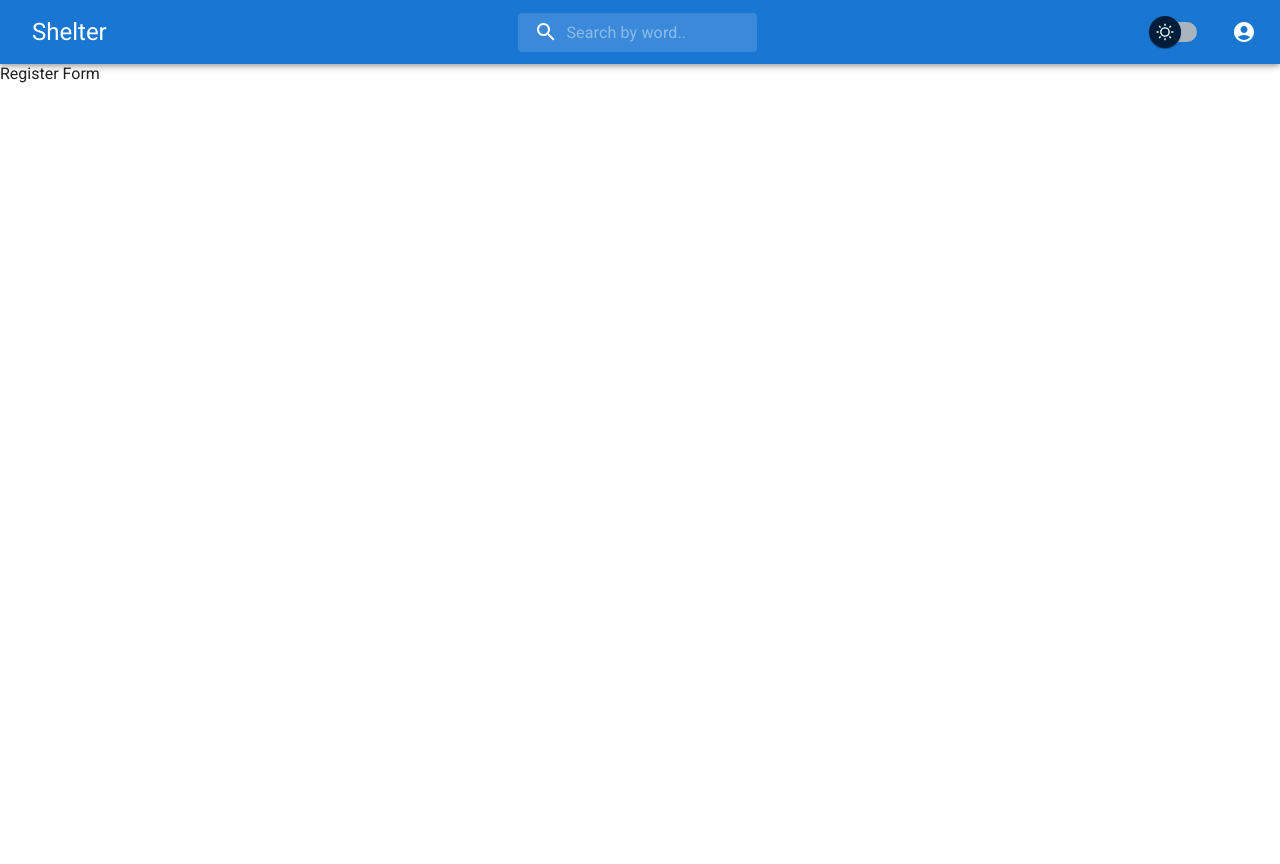
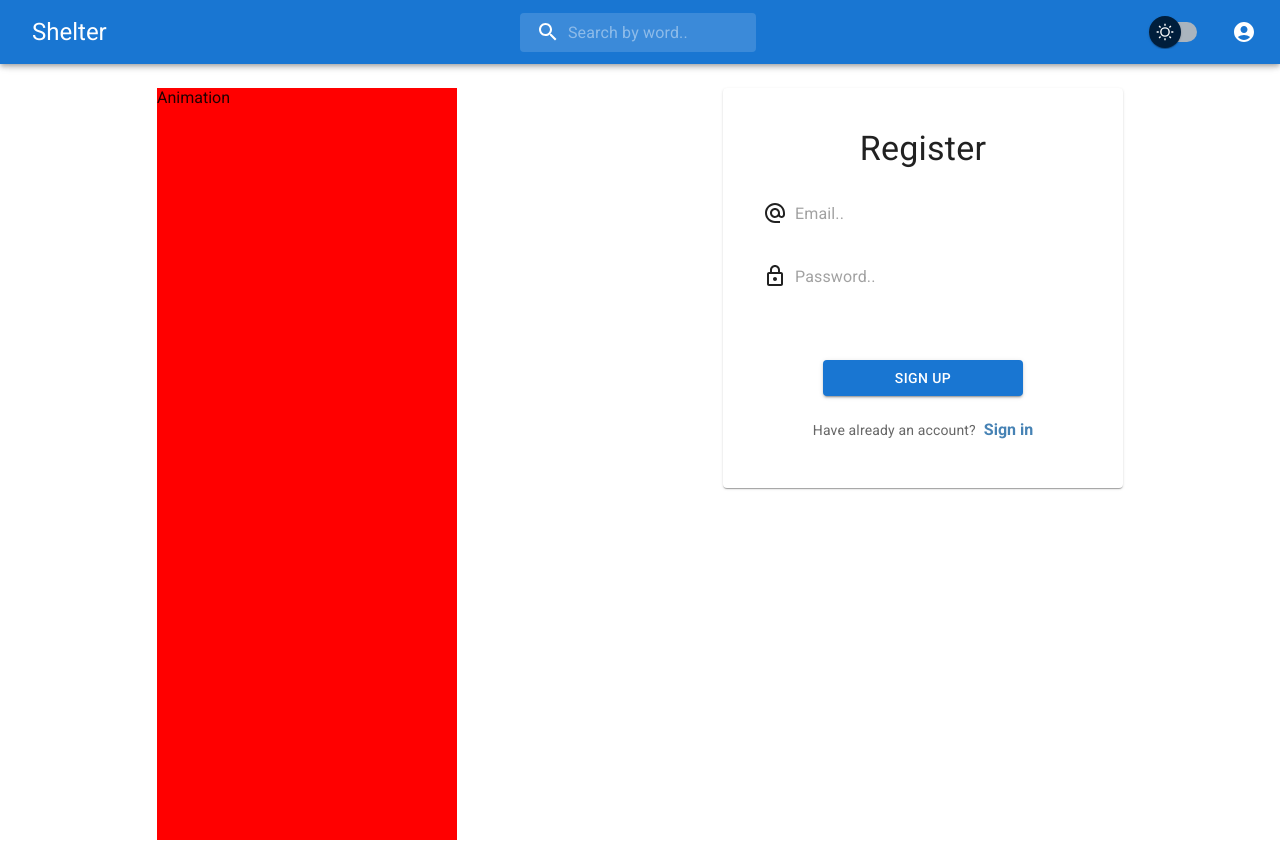
Before and after one commit to AlexForw/social-network-mui-react, a React (Create React App) app: page /register in a window 1280 px wide. Built offline with nearby package versions, Linux system fonts and the light colour scheme.

Commit message:
feat: add register/login forms

```diff
--- a/src/components/pages/Login/Login.jsx
+++ b/src/components/pages/Login/Login.jsx
@@ -1,11 +1,33 @@
 import React from 'react';
-import { Box } from '@mui/material';
+import { Box, Typography } from '@mui/material';
+import Card from '@mui/material/Card';
+import Search from '../../assets/Search';
+import Button from '@mui/material/Button';
+import LockOutlinedIcon from '@mui/icons-material/LockOutlined';
+import AlternateEmailOutlinedIcon from '@mui/icons-material/AlternateEmailOutlined';
+import { Link } from 'react-router-dom'
+
 
 
 const Login = () => {
     return (
-        <Box height='100vh'>
-            Login Form
+        <Box height='100vh' p={3} sx={{ display: 'flex', justifyContent: 'space-around' }}>
+            <Box sx={{ backgroundColor: 'red', width: '300px' }}>
+                Animation
+            </Box>
+            <Card sx={{ width: '400px', height: '400px', display: 'flex', flexDirection: 'column', gap: 3 }}>
+                <Typography variant='h4' sx={{ textAlign: 'center', marginTop: 5 }}>Login</Typography>
+                <Search text={'Email..'} icon={<AlternateEmailOutlinedIcon />} onChange={e => console.log(e.target.value)} />
+                <Search text={'Password..'} icon={<LockOutlinedIcon />} onChange={e => console.log(e.target.value)} />
+                <Button variant="contained" sx={{ width: '200px', alignSelf: 'center', marginTop: 5 }}>Sign in</Button>
+
+                <Box sx={{ display: 'flex', justifyContent: 'center', color: '#4682B4', fontWeight: '900' }}>
+                    <Typography variant="body2" color="text.secondary" marginRight={1}>
+                        Don't have account?
+                    </Typography>
+                    <Link to='/register'>Sign up</Link>
+                </Box>
+            </Card>
         </Box>
     );
 };
--- a/src/components/pages/Register/Register.jsx
+++ b/src/components/pages/Register/Register.jsx
@@ -1,12 +1,33 @@
 import React from 'react';
-import { Box } from '@mui/material';
+import { Box, Typography } from '@mui/material';
+import Card from '@mui/material/Card';
+import Search from '../../assets/Search';
+import Button from '@mui/material/Button';
+import LockOutlinedIcon from '@mui/icons-material/LockOutlined';
+import AlternateEmailOutlinedIcon from '@mui/icons-material/AlternateEmailOutlined';
+import { Link } from 'react-router-dom'
 
 
 
 const Register = () => {
     return (
-        <Box height='100vh'>
-            Register Form
+        <Box height='100vh' p={3} sx={{ display: 'flex', justifyContent: 'space-around' }}>
+            <Box sx={{ backgroundColor: 'red', width: '300px' }}>
+                Animation
+            </Box>
+            <Card sx={{ width: '400px', height: '400px', display: 'flex', flexDirection: 'column', gap: 3 }}>
+                <Typography variant='h4' sx={{ textAlign: 'center', marginTop: 5 }}>Register</Typography>
+                <Search text={'Email..'} icon={<AlternateEmailOutlinedIcon />} onChange={e => console.log(e.target.value)} />
+                <Search text={'Password..'} icon={<LockOutlinedIcon />} onChange={e => console.log(e.target.value)} />
+                <Button variant="contained" sx={{ width: '200px', alignSelf: 'center', marginTop: 5 }}>Sign up</Button>
+
+                <Box sx={{ display: 'flex', justifyContent: 'center', color: '#4682B4', fontWeight: '900' }}>
+                    <Typography variant="body2" color="text.secondary" marginRight={1}>
+                        Have already an account?
+                    </Typography>
+                    <Link to='/login'>Sign in</Link>
+                </Box>
+            </Card>
         </Box>
     );
 };
```
